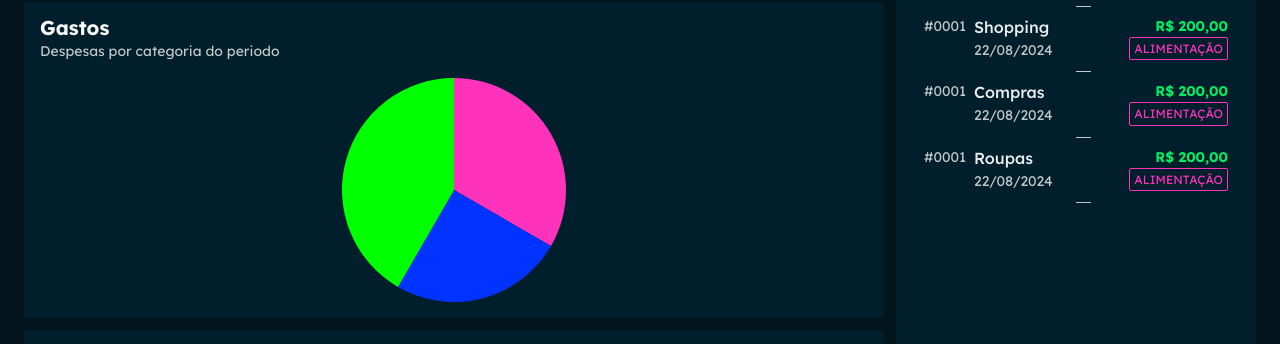
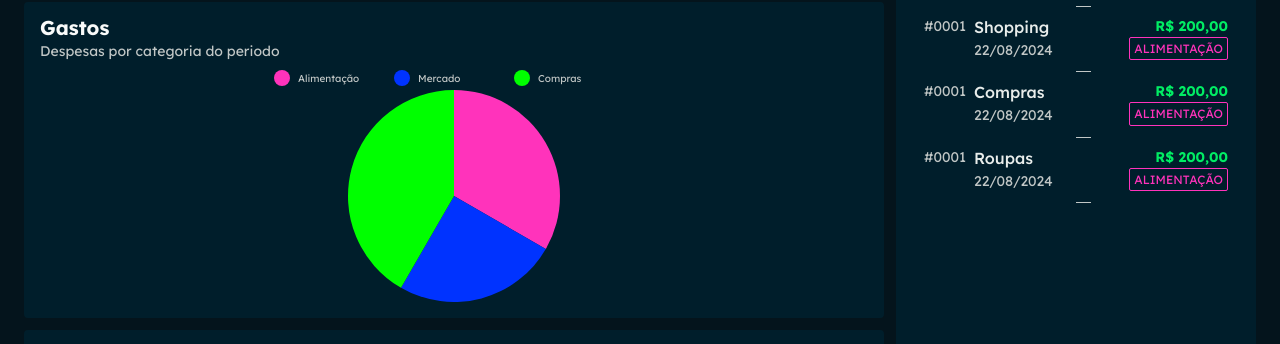
Before and after one commit to GabrielFelix22/devbills-front, a React (Vite) app: page / in a window 1280 px wide. Shown: the part 262-606 px from the top of the page. Built offline with nearby package versions, Linux system fonts and the light colour scheme.

Commit message:
Gráfico de Gastos pt 2. Ajuste no margin, translateY e adicionando o valueFormat para formatar a modeda.

```diff
--- a/src/components/categories-pie-chart/index.tsx
+++ b/src/components/categories-pie-chart/index.tsx
@@ -1,6 +1,7 @@
 import { ResponsivePie } from '@nivo/pie';
 import { useMemo } from 'react';
 import { theme } from '../../styles/theme';
+import { formatCurrency } from '../../utils/format-currency';
 
 const apiData = [
   {
@@ -50,7 +51,8 @@
       enableArcLabels={false}
       enableArcLinkLabels={false}
       colors={({ data }) => data.color}
-      margin={{ top: 8 }}
+      margin={{ top: 20 }}
+      valueFormat={formatCurrency}
       theme={{
         text: {
           fontFamily: 'Lexend',
@@ -73,7 +75,7 @@
           direction: 'row',
           justify: false,
           translateX: 0,
-          translateY: -28,
+          translateY: -20,
           itemWidth: 120,
           itemHeight: 16,
           itemTextColor: theme.colors.neutral,
```
